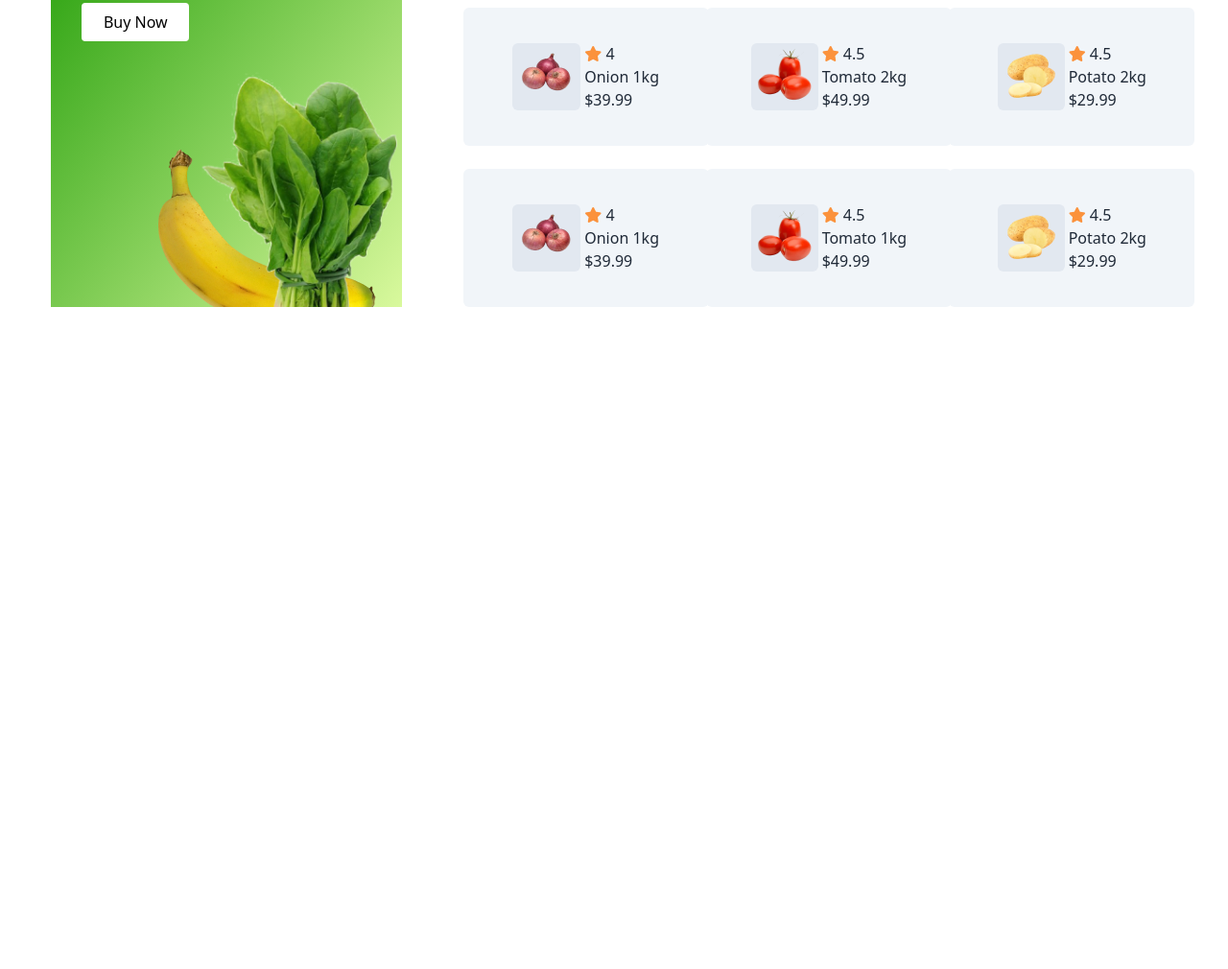
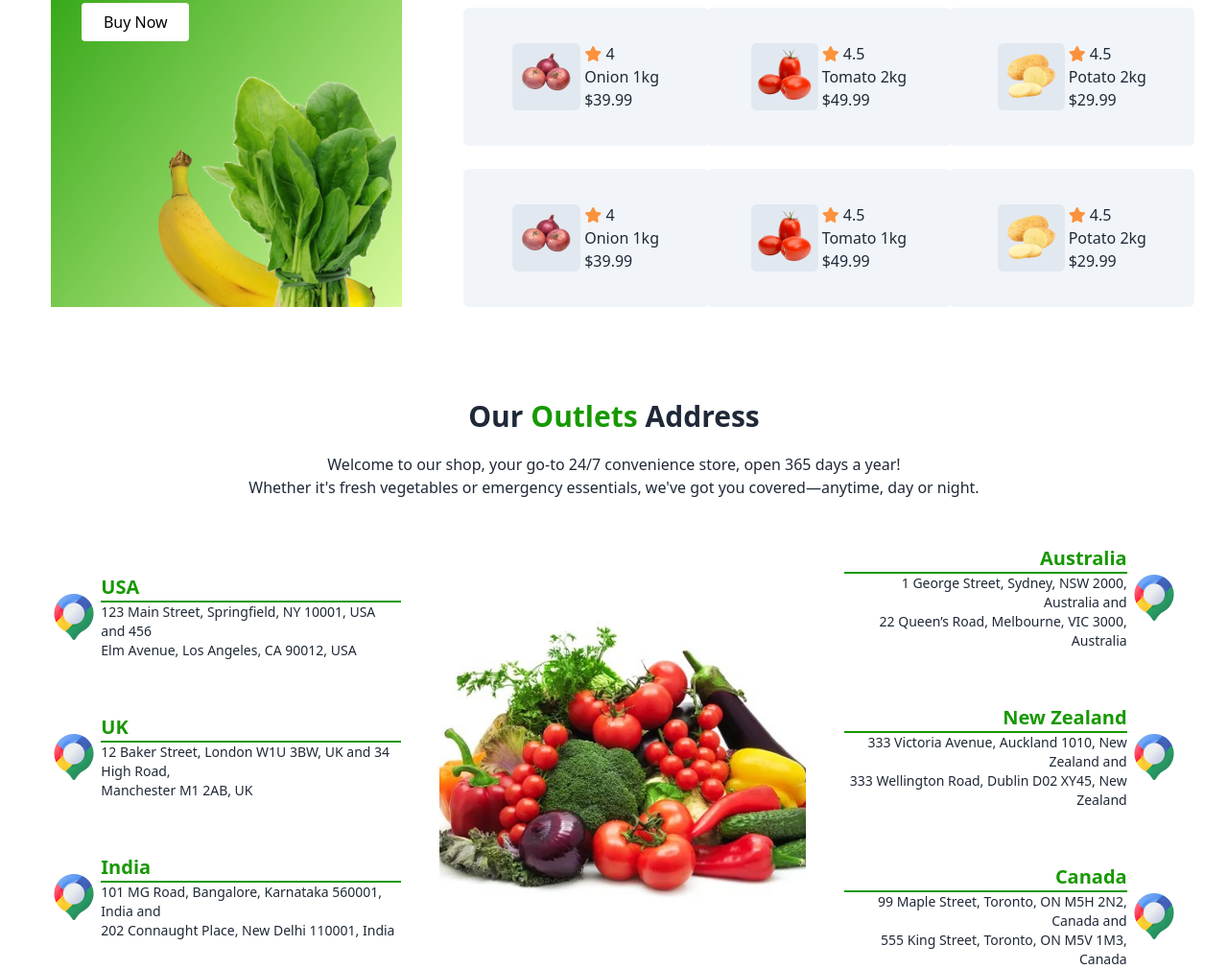
Before and after one commit to rifatjahan1/Assignment-003-Cate-02-batch-11, a plain HTML site: page index.html in a window 1280 px wide. Shown: the part 2071-3081 px from the top of the page at 96% size. Before the commit the page ends 2455 px from the top, so only its background shows below. Drawn offline with nearby package versions, Linux system fonts and the light colour scheme.

Commit message:
extra  products  commit

```diff
--- a/index.html
+++ b/index.html
@@ -362,6 +362,81 @@
         </div>
       </section>
       <!--Popular Products Section end-->
+          <!--extra Section start-->
+      <section>
+        <div class="mt-8">
+          <h3  class="text-3xl font-extrabold text-center "> Our <span class="text-customGreen">Outlets </span> Address </h3>
+          <p class="text-base text-center mt-5">Welcome to our shop, your go-to 24/7 convenience store,
+            open 365 days a year!<br> Whether it's fresh vegetables or emergency essentials,
+            we've got you covered—anytime, day or night.</p>
+          <div class="flex flex-col lg:flex-row items-center justify-center mt-12 lg:gap-10">
+              <div class="space-y-8 lg:space-y-14">
+                <div class="flex items-center justify-center lg:gap-1">
+                  <img src="c2-assets/Group 1171275321.png" alt="">
+                  <div >
+                  <h4 class="text-xl font-semibold text-customGreen border-customGreen border-b-2">USA</h4>
+                  <p class="text-sm"> 123 Main Street, Springfield, NY 10001, USA and
+                     456 <br>Elm  Avenue, Los Angeles, CA 90012, USA</p>
+                  </div>
+                </div>
+
+                <div class="flex items-center justify-center lg:gap-1">
+                  <img src="c2-assets/Group 1171275321.png" alt="">
+                  <div >
+                  <h4 class="text-xl font-semibold text-customGreen border-customGreen border-b-2">UK</h4>
+                  <p class="text-sm">12 Baker Street, London W1U 3BW, UK and
+                     34 High Road,<br>Manchester M1 2AB, UK</p>
+                  </div>
+                </div>
+
+                <div class="flex items-center justify-center lg:gap-1">
+                  <img src="c2-assets/Group 1171275321.png" alt="">
+                  <div >
+                  <h4 class="text-xl font-semibold text-customGreen border-customGreen border-b-2">India</h4>
+                  <p class="text-sm">101 MG Road, Bangalore, Karnataka 560001, India and<br>
+                     202 Connaught Place, New Delhi 110001, India</p>
+                  </div>
+                </div>
+              </div>
+              <div>
+                <img src="c2-assets/collection-vegetables.jpg" alt="">
+              </div>
+              <div class="text-right space-y-8 lg:space-y-14">
+                  <div class="flex items-center justify-center lg:gap-1 text-right">
+
+                    <div>
+                      <h4 class="text-xl font-semibold text-customGreen border-customGreen border-b-2">Australia</h4>
+                      <p class="text-sm">
+                         1 George Street, Sydney, NSW 2000, Australia and<br>
+                         22 Queen’s Road, Melbourne, VIC 3000, Australia</p>
+                    </div>
+                    <img src="c2-assets/Group 1171275321.png" alt="">
+                  </div>
+                  <div class="flex items-center justify-center lg:gap-1">
+
+                    <div>
+                      <h4 class="text-xl font-semibold text-customGreen  border-customGreen border-b-2">New Zealand</h4>
+                      <p class="text-sm">333 Victoria Avenue, Auckland 1010, New Zealand and<br>
+                      333 Wellington Road, Dublin D02 XY45, New Zealand
+                      </p>
+                    </div>
+                    <img src="c2-assets/Group 1171275321.png" alt="">
+                  </div>
+                  <div class="flex items-center justify-center lg:gap-1">
+
+                    <div>
+                      <h4 class="text-xl font-semibold  text-customGreen border-customGreen border-b-2">Canada</h4>
+                      <p class="text-sm"> 99 Maple Street, Toronto, ON M5H 2N2, Canada and <br>
+                         555 King Street, Toronto, ON M5V 1M3, Canada</p>
+                    </div>
+                    <img src="c2-assets/Group 1171275321.png" alt="">
+                  </div>
+              </div>
+
+          </div>
+        </div>
+      </section>
+      <!--extra Section end-->
 
     </main>
 
```
